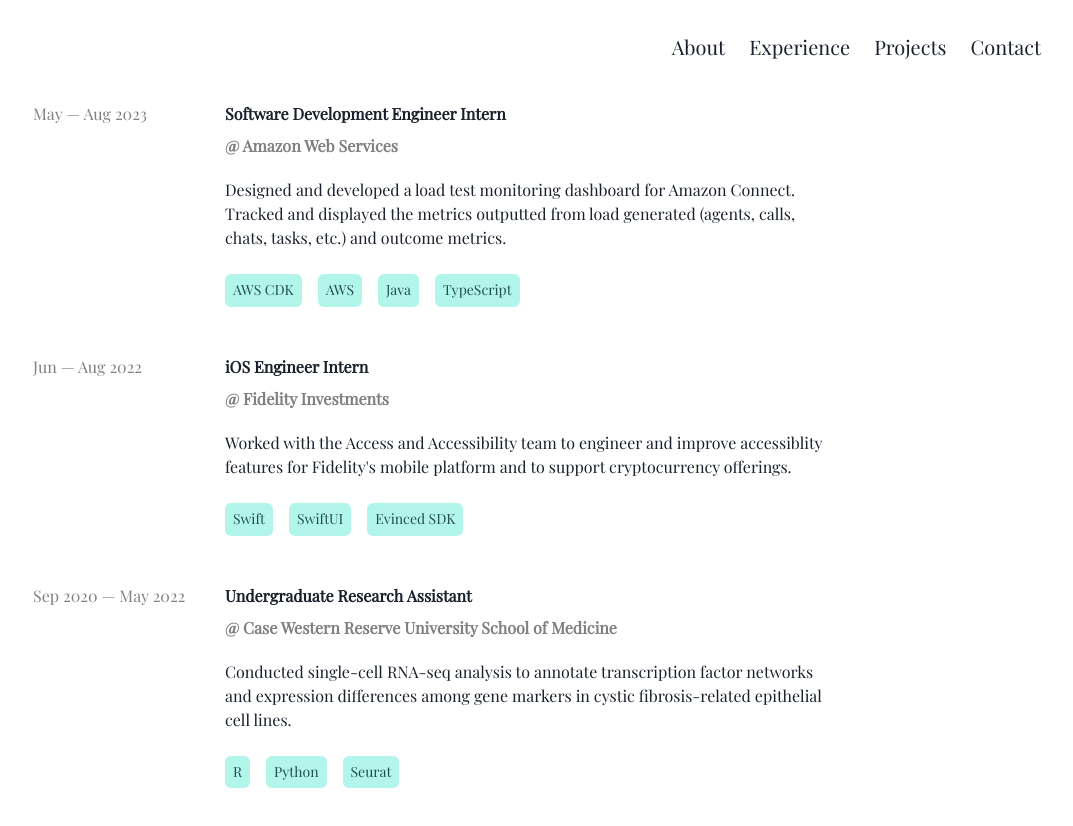
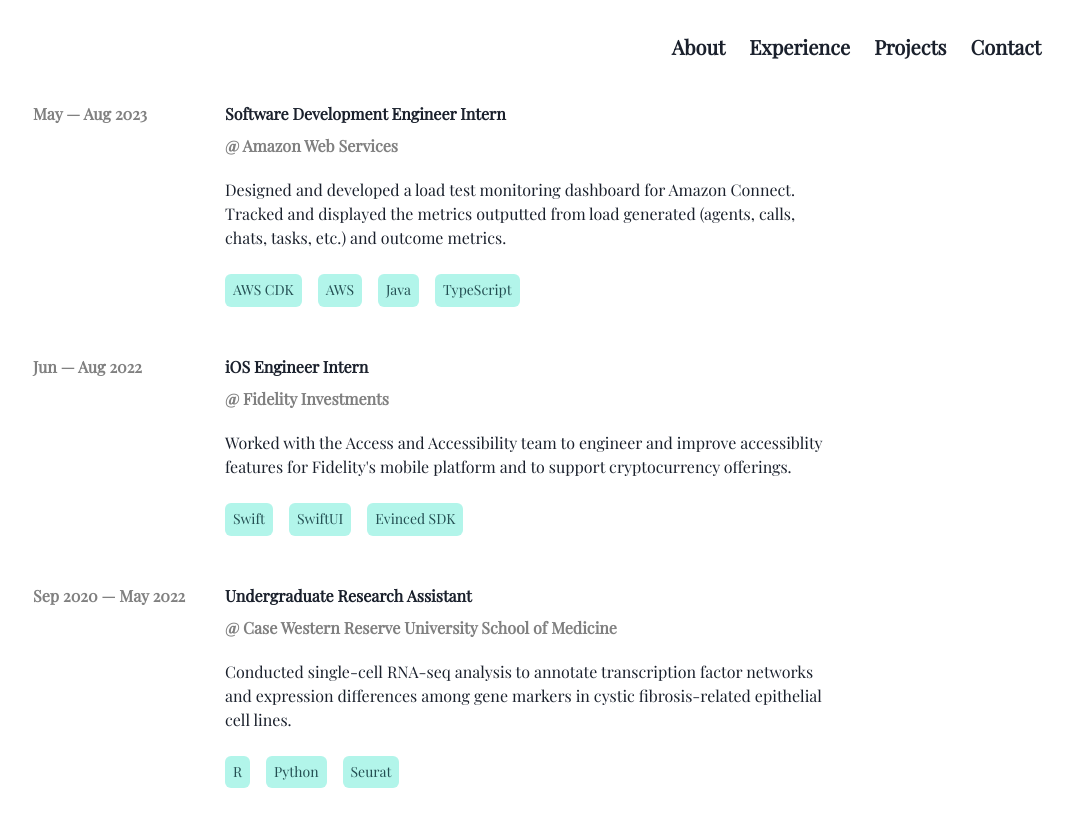
Before and after one commit to felixhuang12/felixhuang12.github.io, a React (Create React App) app: page /experience in a window 1280 px wide. Shown: the top 826 px of the page, without its empty margins (207-1280 px from the left). Built offline with nearby package versions, Linux system fonts and the light colour scheme.

Commit message:
Make experience dates and navbar dates more visible

```diff
--- a/src/components/Navbar.tsx
+++ b/src/components/Navbar.tsx
@@ -4,7 +4,7 @@
 const MenuLink = ({ text, link }: { text: string, link: string }) => {
     return (
         <Text display={'block'} maxWidth={'100%'} textAlign={'center'} m={2}
-            fontSize={{ base: 'xl' }}>
+            fontSize={{ base: 'xl' }} fontWeight={'bold'}>
             <Link to={link}>{text}</Link>
         </Text>
     )
--- a/src/pages/Experience.tsx
+++ b/src/pages/Experience.tsx
@@ -13,7 +13,7 @@
     return (
         <HStack display={'flex'} justifyContent={'center'} alignItems={'flex-start'} spacing={8}
             fontSize={{ base: 'xs', sm: 'md', md: 'l' }}>
-            <Text color={'grey'} minWidth={'20%'}>
+            <Text fontWeight={'bold'} color={'grey'} minWidth={'20%'}>
                 {props.startAndEndDateText}
             </Text>
             <Stack display={'flex'} justifyContent={'center'}>
```
